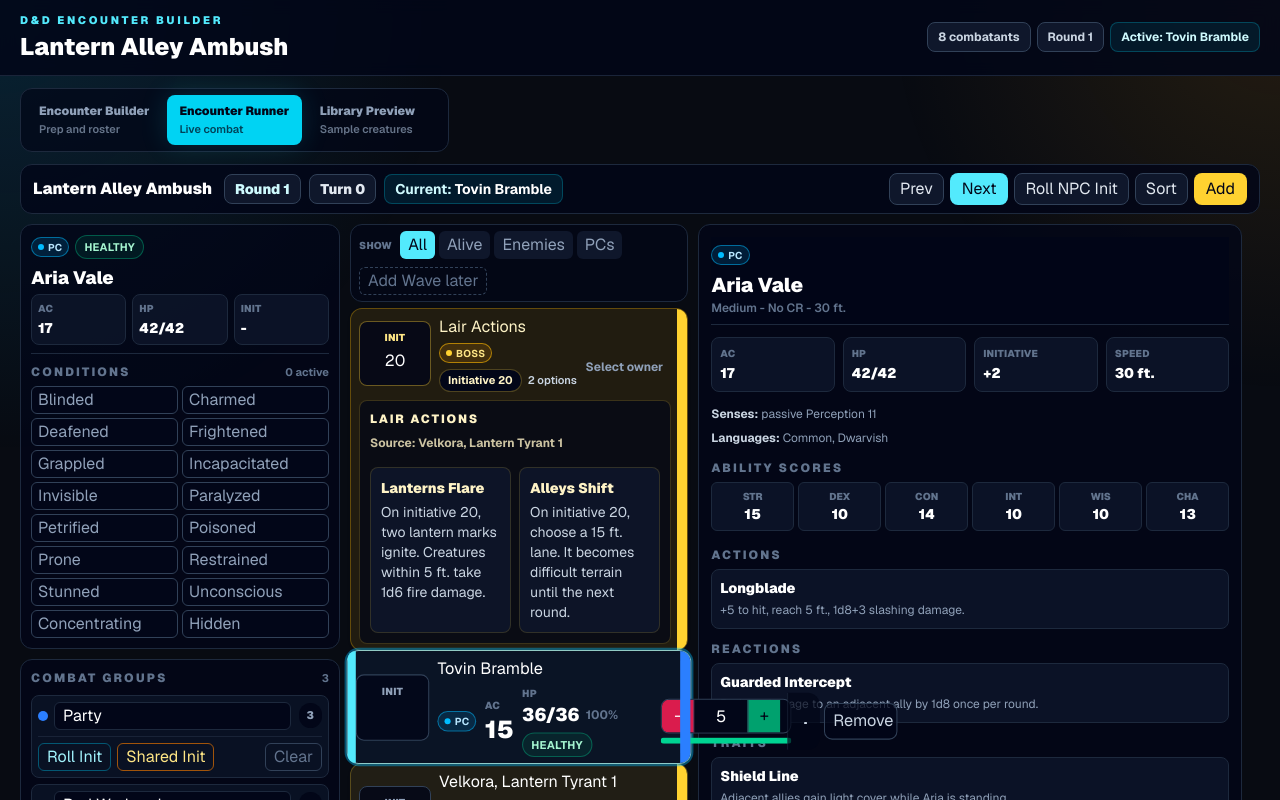
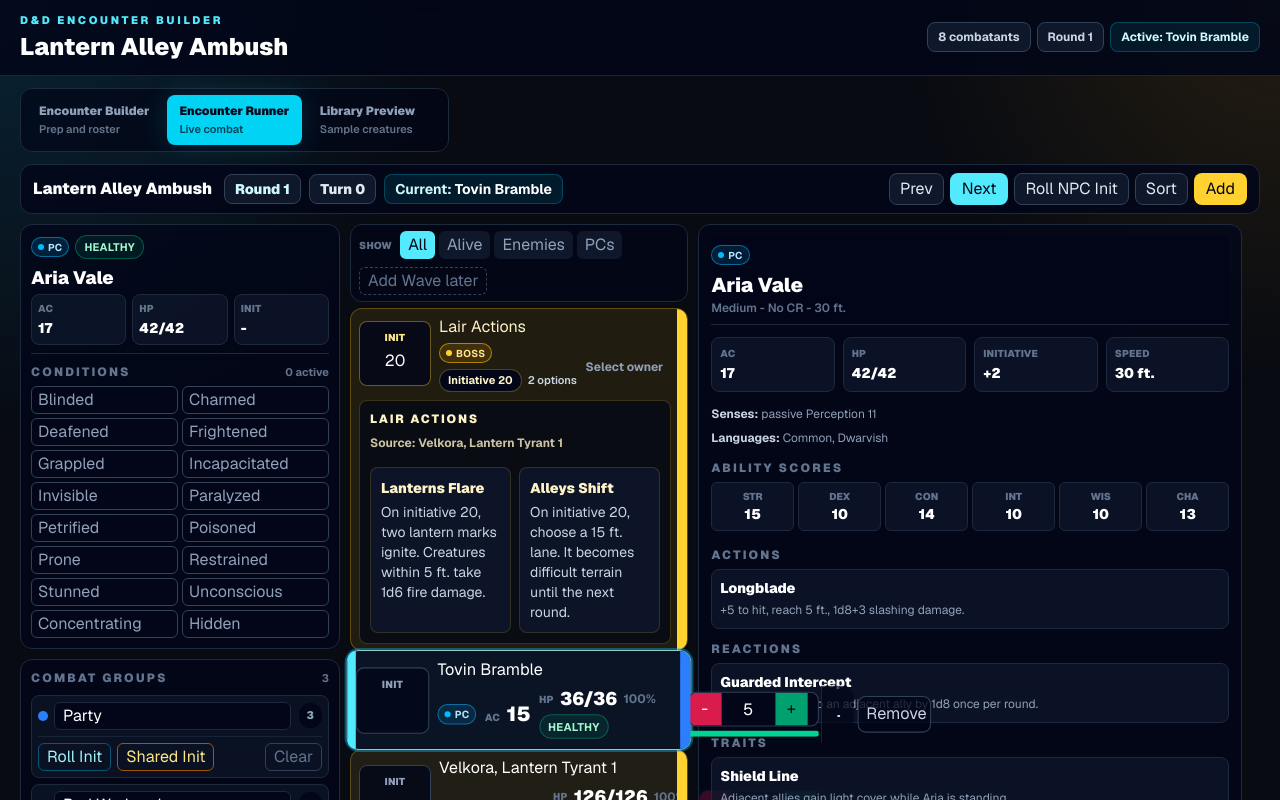
Before and after one commit to dtroms/dnd-encounter-builder, a Next.js app: page / in a window 1280 px wide. Both pictures are taken after a click on the button "Launch Runner". Shown: the top 800 px of the page. Built offline with nearby package versions, Linux system fonts and the light colour scheme.

Commit message:
Checkpoint before initiative and name readability refinement

```diff
--- a/src/components/encounter/combatant-card.tsx
+++ b/src/components/encounter/combatant-card.tsx
@@ -87,36 +87,32 @@ export function CombatantCard({
             />
           </div>
 
-          <div className="mt-1 grid grid-cols-[auto_auto_minmax(14rem,auto)_minmax(1rem,1fr)_7rem] items-center gap-2">
+          <div className="mt-1 grid grid-cols-[auto_auto_minmax(15rem,auto)_minmax(1rem,1fr)_7rem] items-center gap-2">
             <div className="flex items-center">
               <TypeBadge type={combatant.type} />
             </div>
 
-            <div className="cursor-pointer text-left">
-              <span className="block text-[10px] font-black uppercase tracking-wide text-slate-500">
+            <div className="inline-flex cursor-pointer items-baseline gap-1.5 text-left">
+              <span className="text-[10px] font-black uppercase tracking-wide text-slate-500">
                 AC
               </span>
-              <strong className="text-2xl font-black text-white">
+              <strong className="text-xl font-black leading-none text-white">
                 {combatant.armorClass}
               </strong>
             </div>
 
-            <div className="grid grid-cols-[8.25rem_1fr] items-center gap-1">
-              <div className="cursor-pointer text-left">
-                <span className="block text-[10px] font-black uppercase tracking-wide text-slate-500">
+            <div className="grid grid-cols-[minmax(8.75rem,auto)_1fr] items-center gap-1.5">
+              <div className="flex min-w-0 cursor-pointer flex-wrap items-center gap-1.5 text-left">
+                <span className="text-[10px] font-black uppercase tracking-wide text-slate-500">
                   HP
                 </span>
-                <div className="flex flex-wrap items-center gap-1.5">
-                  <strong className="text-lg font-black text-white">
+                <strong className="text-lg font-black leading-none text-white">
                     {combatant.currentHp}/{combatant.maxHp}
-                  </strong>
-                  <span className="text-xs font-bold text-slate-500">
-                    {hpPercent}%
-                  </span>
-                </div>
-                <div className="mt-0.5">
-                  <StatusBadge status={status} />
-                </div>
+                </strong>
+                <span className="text-xs font-bold text-slate-500">
+                  {hpPercent}%
+                </span>
+                <StatusBadge status={status} />
               </div>
               <div onClick={(event) => event.stopPropagation()}>
                 <HpControls
```
